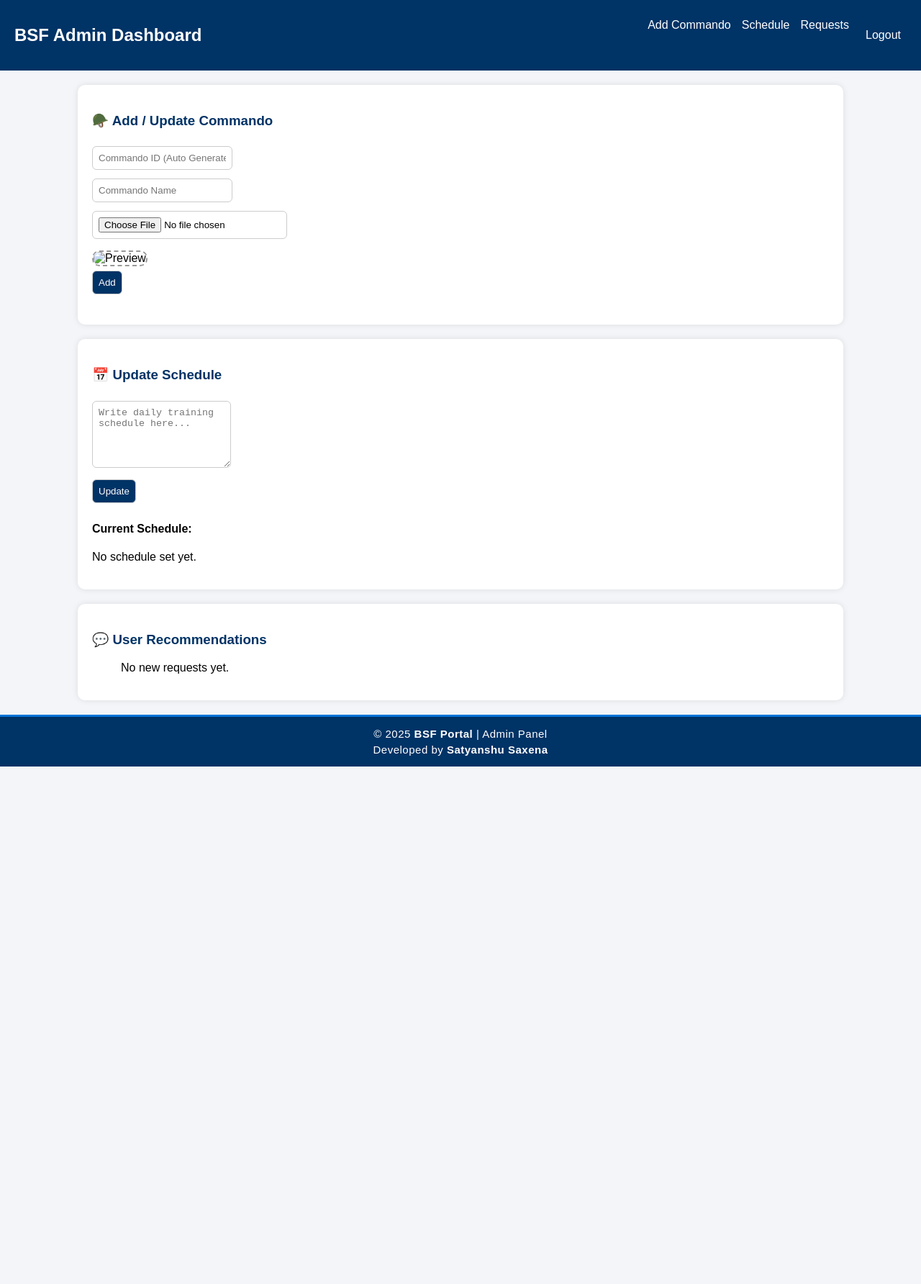
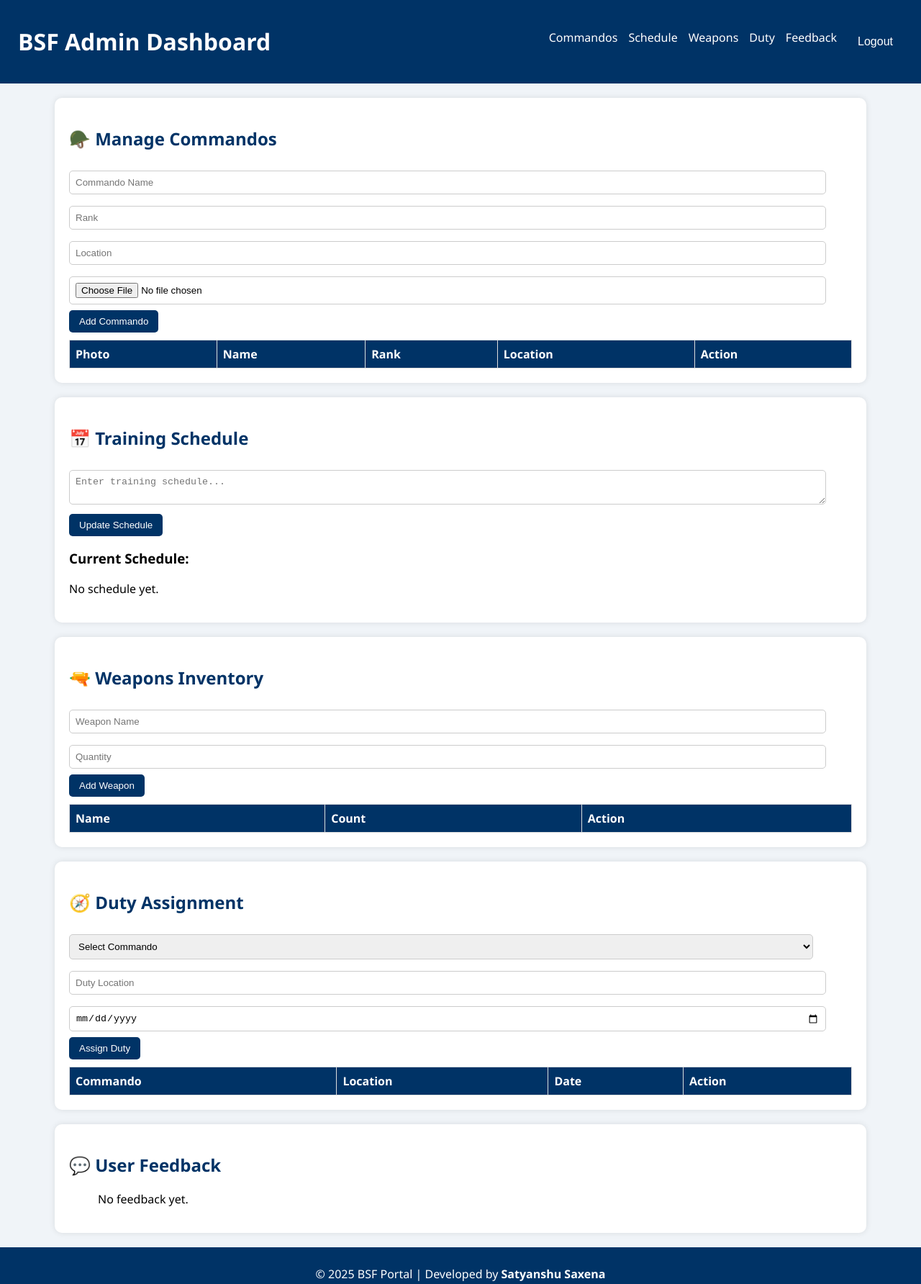
Before and after one commit to satyashuj/BSF-PORTAL-, a plain HTML site: page admin_dashboard.html in a window 1280 px wide. Shown: the whole page at 72% size. Before the commit the page ends 1065 px from the top, so only its background shows below. Drawn offline with Linux system fonts and the light colour scheme; sample sign-in values are in the browser's storage.

Commit message:
Refactor admin dashboard layout and styles

```diff
--- a/admin_dashboard.html
+++ b/admin_dashboard.html
@@ -4,259 +4,307 @@
 <meta charset="UTF-8">
 <meta name="viewport" content="width=device-width, initial-scale=1.0">
 <title>BSF Admin Dashboard</title>
-<link rel="stylesheet" href="admin.css">
 <style>
   body {
-    font-family: Arial, sans-serif;
-    background: #f3f5f8;
+    font-family: "Segoe UI", sans-serif;
     margin: 0;
+    background: #f0f4f8;
   }
-  .navbar {
+  header {
     background: #003366;
     color: white;
-    padding: 10px 20px;
+    padding: 15px 25px;
     display: flex;
     justify-content: space-between;
     align-items: center;
   }
-  .navbar ul {
+  nav ul {
     list-style: none;
     display: flex;
     gap: 15px;
   }
-  .navbar a, .navbar button {
+  nav a, nav button {
     color: white;
     text-decoration: none;
+    border: none;
     background: none;
-    border: none;
     cursor: pointer;
     font-size: 16px;
   }
-  .section-box {
+  section {
     background: white;
     margin: 20px auto;
+    width: 85%;
     padding: 20px;
-    width: 80%;
     border-radius: 10px;
     box-shadow: 0 0 8px rgba(0,0,0,0.1);
   }
-  input, textarea, button {
+  h2 { color: #003366; }
+  input, textarea, select {
+    width: 95%;
     padding: 8px;
-    margin: 6px 0;
-    border-radius: 6px;
+    margin: 8px 0;
+    border-radius: 5px;
     border: 1px solid #ccc;
   }
   button {
     background: #003366;
     color: white;
+    padding: 8px 14px;
+    border-radius: 5px;
+    border: none;
     cursor: pointer;
   }
-  #photoPreview {
+  table {
+    width: 100%;
+    border-collapse: collapse;
     margin-top: 10px;
-    width: 80px;
-    height: 80px;
-    border: 2px dashed #999;
-    border-radius: 10px;
-    object-fit: cover;
   }
-  #list li {
-    list-style: none;
-    background: #f9f9f9;
-    padding: 10px;
-    border-radius: 8px;
-    margin-bottom: 10px;
+  table, th, td {
+    border: 1px solid #ddd;
+  }
+  th, td {
+    padding: 8px;
+    text-align: left;
+  }
+  th {
+    background: #003366;
+    color: white;
   }
   footer {
+    text-align: center;
     background: #003366;
     color: white;
-    text-align: center;
     padding: 10px;
   }
 </style>
 </head>
 <body>
 
-<nav class="navbar">
-  <h2>BSF Admin Dashboard</h2>
-  <ul>
-    <li><a href="#add">Add Commando</a></li>
-    <li><a href="#schedule">Schedule</a></li>
-    <li><a href="#requests">Requests</a></li>
-    <li><button onclick="logout()">Logout</button></li>
-  </ul>
-</nav>
+<header>
+  <h1>BSF Admin Dashboard</h1>
+  <nav>
+    <ul>
+      <li><a href="#commandos">Commandos</a></li>
+      <li><a href="#schedule">Schedule</a></li>
+      <li><a href="#weapons">Weapons</a></li>
+      <li><a href="#duty">Duty</a></li>
+      <li><a href="#feedback">Feedback</a></li>
+      <li><button onclick="logout()">Logout</button></li>
+    </ul>
+  </nav>
+</header>
 
-<!-- 🔹 Add / Edit Commando Section -->
-<section id="add" class="section-box">
-  <h3>🪖 Add / Update Commando</h3>
-  <input type="text" id="commandoId" placeholder="Commando ID (Auto Generated)" readonly>
-  <br>
-  <input type="text" id="name" placeholder="Commando Name">
-  <br>
-  <input type="file" id="photoUpload" accept="image/*" onchange="previewPhoto(event)">
-  <br>
-  <img id="photoPreview" src="" alt="Preview">
-  <br>
-  <button id="addBtn" onclick="addOrUpdateCommando()">Add</button>
-  <button id="cancelEditBtn" style="display:none;" onclick="cancelEdit()">Cancel Edit</button>
-  <ul id="list"></ul>
+<!-- 🪖 Commandos Section -->
+<section id="commandos">
+  <h2>🪖 Manage Commandos</h2>
+  <input type="text" id="commandoName" placeholder="Commando Name">
+  <input type="text" id="commandoRank" placeholder="Rank">
+  <input type="text" id="commandoLocation" placeholder="Location">
+  <input type="file" id="commandoPhoto" accept="image/*">
+  <button onclick="addCommando()">Add Commando</button>
+  <table id="commandoTable">
+    <thead><tr><th>Photo</th><th>Name</th><th>Rank</th><th>Location</th><th>Action</th></tr></thead>
+    <tbody></tbody>
+  </table>
 </section>
 
-<!-- 🔹 Schedule Section -->
-<section id="schedule" class="section-box">
-  <h3>📅 Update Schedule</h3>
-  <textarea id="scheduleText" placeholder="Write daily training schedule here..." rows="5"></textarea><br>
-  <button onclick="updateSchedule()">Update</button>
-  <h4>Current Schedule:</h4>
-  <p id="showSchedule"></p>
+<!-- 📅 Schedule -->
+<section id="schedule">
+  <h2>📅 Training Schedule</h2>
+  <textarea id="scheduleText" placeholder="Enter training schedule..."></textarea><br>
+  <button onclick="updateSchedule()">Update Schedule</button>
+  <h3>Current Schedule:</h3>
+  <p id="currentSchedule"></p>
 </section>
 
-<!-- 🔹 Requests Section -->
-<section id="requests" class="section-box">
-  <h3>💬 User Recommendations</h3>
-  <ul id="recommendList"></ul>
+<!-- 🔫 Weapons -->
+<section id="weapons">
+  <h2>🔫 Weapons Inventory</h2>
+  <input type="text" id="weaponName" placeholder="Weapon Name">
+  <input type="number" id="weaponCount" placeholder="Quantity">
+  <button onclick="addWeapon()">Add Weapon</button>
+  <table id="weaponTable">
+    <thead><tr><th>Name</th><th>Count</th><th>Action</th></tr></thead>
+    <tbody></tbody>
+  </table>
+</section>
+
+<!-- 🧭 Duty Assignment -->
+<section id="duty">
+  <h2>🧭 Duty Assignment</h2>
+  <select id="dutyCommando"></select>
+  <input type="text" id="dutyLocation" placeholder="Duty Location">
+  <input type="date" id="dutyDate">
+  <button onclick="assignDuty()">Assign Duty</button>
+  <table id="dutyTable">
+    <thead><tr><th>Commando</th><th>Location</th><th>Date</th><th>Action</th></tr></thead>
+    <tbody></tbody>
+  </table>
+</section>
+
+<!-- 💬 Feedback -->
+<section id="feedback">
+  <h2>💬 User Feedback</h2>
+  <ul id="feedbackList"></ul>
 </section>
 
 <footer>
-  <p>© 2025 <strong>BSF Portal</strong> | Admin Panel</p>
-  <p>Developed by <strong>Satyanshu Saxena</strong></p>
+  <p>© 2025 BSF Portal | Developed by <b>Satyanshu Saxena</b></p>
 </footer>
 
 <script>
-// 🔐 Redirect if not admin
+// Redirect non-admin
 if (localStorage.getItem("isAdmin") !== "true") {
   window.location.href = "main_login.html";
 }
 
-// 🔸 Load Data
+// Load storage
 let commandos = JSON.parse(localStorage.getItem("commandos")) || [];
-let schedule = localStorage.getItem("schedule") || "No schedule set yet.";
-let recommendations = JSON.parse(localStorage.getItem("recommendations")) || [];
+let weapons = JSON.parse(localStorage.getItem("weapons")) || [];
+let duties = JSON.parse(localStorage.getItem("duties")) || [];
+let schedule = localStorage.getItem("schedule") || "No schedule yet.";
+let feedback = JSON.parse(localStorage.getItem("recommendations")) || [];
 
-let editIndex = null;
-let uploadedPhoto = "";
+// 🪖 Add Commando
+function addCommando() {
+  const name = document.getElementById("commandoName").value.trim();
+  const rank = document.getElementById("commandoRank").value.trim();
+  const location = document.getElementById("commandoLocation").value.trim();
+  const photoFile = document.getElementById("commandoPhoto").files[0];
 
-// 🔹 Generate Commando ID automatically
-function generateId() {
-  return "CMD" + Math.floor(Math.random() * 100000);
+  if (!name || !rank || !location || !photoFile) return alert("Please fill all fields!");
+
+  const reader = new FileReader();
+  reader.onload = function(e) {
+    commandos.push({ name, rank, location, photo: e.target.result });
+    localStorage.setItem("commandos", JSON.stringify(commandos));
+    renderCommandos();
+    updateDutyDropdown();
+    alert("Commando added successfully!");
+  };
+  reader.readAsDataURL(photoFile);
 }
 
-// 🔹 Preview photo
-function previewPhoto(event) {
-  const file = event.target.files[0];
-  if (file) {
-    const reader = new FileReader();
-    reader.onload = function(e) {
-      uploadedPhoto = e.target.result;
-      document.getElementById("photoPreview").src = uploadedPhoto;
-    };
-    reader.readAsDataURL(file);
-  }
-}
-
-// 🔹 Render Commandos
+// 🪖 Render Commandos
 function renderCommandos() {
-  const list = document.getElementById("list");
-  list.innerHTML = "";
+  const tbody = document.querySelector("#commandoTable tbody");
+  tbody.innerHTML = "";
   commandos.forEach((c, i) => {
-    const li = document.createElement("li");
-    li.innerHTML = `
-      <img src="${c.photo}" width="50" style="border-radius:50%">
-      <strong>${c.name}</strong> (ID: ${c.id})
-      <button onclick="editCommando(${i})">✏️ Edit</button>
-      <button onclick="deleteCommando(${i})">🗑️ Delete</button>
-    `;
-    list.appendChild(li);
+    tbody.innerHTML += `
+      <tr>
+        <td><img src="${c.photo}" width="50" style="border-radius:50%"></td>
+        <td>${c.name}</td>
+        <td>${c.rank}</td>
+        <td>${c.location}</td>
+        <td><button onclick="deleteCommando(${i})">Delete</button></td>
+      </tr>`;
   });
 }
 
-// 🪖 Add or Update Commando
-function addOrUpdateCommando() {
-  const name = document.getElementById("name").value.trim();
-  const id = document.getElementById("commandoId").value || generateId();
-
-  if (!name || !uploadedPhoto) return alert("⚠️ Enter Name and Upload Photo!");
-
-  if (editIndex === null) {
-    commandos.push({ id, name, photo: uploadedPhoto });
-    alert("✅ Commando added successfully!");
-  } else {
-    commandos[editIndex] = { id, name, photo: uploadedPhoto };
-    alert("✏️ Commando updated successfully!");
-    editIndex = null;
-    document.getElementById("addBtn").innerText = "Add";
-    document.getElementById("cancelEditBtn").style.display = "none";
-  }
-
+// 🗑 Delete Commando
+function deleteCommando(i) {
+  if (!confirm("Delete this commando?")) return;
+  commandos.splice(i, 1);
   localStorage.setItem("commandos", JSON.stringify(commandos));
   renderCommandos();
-  clearForm();
+  updateDutyDropdown();
 }
 
-// ✏️ Edit Commando
-function editCommando(index) {
-  const c = commandos[index];
-  document.getElementById("commandoId").value = c.id;
-  document.getElementById("name").value = c.name;
-  document.getElementById("photoPreview").src = c.photo;
-  uploadedPhoto = c.photo;
-  document.getElementById("addBtn").innerText = "Update";
-  document.getElementById("cancelEditBtn").style.display = "inline-block";
-  editIndex = index;
-}
-
-// ❌ Cancel Edit
-function cancelEdit() {
-  clearForm();
-  editIndex = null;
-  document.getElementById("addBtn").innerText = "Add";
-  document.getElementById("cancelEditBtn").style.display = "none";
-}
-
-// 🧹 Clear Input Fields
-function clearForm() {
-  document.getElementById("commandoId").value = "";
-  document.getElementById("name").value = "";
-  document.getElementById("photoPreview").src = "";
-  document.getElementById("photoUpload").value = "";
-  uploadedPhoto = "";
-}
-
-// 🗑 Delete Commando
-function deleteCommando(index) {
-  if (!confirm("Are you sure you want to delete this commando?")) return;
-  commandos.splice(index, 1);
-  localStorage.setItem("commandos", JSON.stringify(commandos));
-  renderCommandos();
-  alert("🗑️ Commando deleted.");
-}
-
-// 📅 Update Schedule
+// 📅 Schedule
 function updateSchedule() {
   const text = document.getElementById("scheduleText").value.trim();
-  if (!text) return alert("⚠️ Please write schedule first!");
+  if (!text) return alert("Enter a schedule!");
   schedule = text;
   localStorage.setItem("schedule", schedule);
   renderSchedule();
-  alert("✅ Schedule updated successfully!");
+  alert("Schedule updated!");
 }
 
-// 🔹 Render Schedule
 function renderSchedule() {
-  document.getElementById("showSchedule").innerText = schedule;
+  document.getElementById("currentSchedule").innerText = schedule;
 }
 
-// 💬 Render Requests
-function renderRequests() {
-  const list = document.getElementById("recommendList");
+// 🔫 Weapons
+function addWeapon() {
+  const name = document.getElementById("weaponName").value.trim();
+  const count = document.getElementById("weaponCount").value.trim();
+  if (!name || !count) return alert("Fill all fields!");
+  weapons.push({ name, count });
+  localStorage.setItem("weapons", JSON.stringify(weapons));
+  renderWeapons();
+}
+
+function renderWeapons() {
+  const tbody = document.querySelector("#weaponTable tbody");
+  tbody.innerHTML = "";
+  weapons.forEach((w, i) => {
+    tbody.innerHTML += `
+      <tr>
+        <td>${w.name}</td>
+        <td>${w.count}</td>
+        <td><button onclick="deleteWeapon(${i})">Delete</button></td>
+      </tr>`;
+  });
+}
+
+function deleteWeapon(i) {
+  weapons.splice(i, 1);
+  localStorage.setItem("weapons", JSON.stringify(weapons));
+  renderWeapons();
+}
+
+// 🧭 Duty
+function assignDuty() {
+  const commando = document.getElementById("dutyCommando").value;
+  const location = document.getElementById("dutyLocation").value.trim();
+  const date = document.getElementById("dutyDate").value;
+  if (!commando || !location || !date) return alert("Fill all fields!");
+  duties.push({ commando, location, date });
+  localStorage.setItem("duties", JSON.stringify(duties));
+  renderDuties();
+}
+
+function renderDuties() {
+  const tbody = document.querySelector("#dutyTable tbody");
+  tbody.innerHTML = "";
+  duties.forEach((d, i) => {
+    tbody.innerHTML += `
+      <tr>
+        <td>${d.commando}</td>
+        <td>${d.location}</td>
+        <td>${d.date}</td>
+        <td><button onclick="deleteDuty(${i})">Delete</button></td>
+      </tr>`;
+  });
+}
+
+function deleteDuty(i) {
+  duties.splice(i, 1);
+  localStorage.setItem("duties", JSON.stringify(duties));
+  renderDuties();
+}
+
+function updateDutyDropdown() {
+  const select = document.getElementById("dutyCommando");
+  select.innerHTML = '<option value="">Select Commando</option>';
+  commandos.forEach(c => {
+    const option = document.createElement("option");
+    option.value = c.name;
+    option.text = c.name;
+    select.appendChild(option);
+  });
+}
+
+// 💬 Feedback
+function renderFeedback() {
+  const list = document.getElementById("feedbackList");
   list.innerHTML = "";
-  if (recommendations.length === 0) {
-    list.innerHTML = "<p>No new requests yet.</p>";
+  if (feedback.length === 0) {
+    list.innerHTML = "<p>No feedback yet.</p>";
   } else {
-    recommendations.forEach((r, i) => {
-      const li = document.createElement("li");
-      li.innerHTML = `<strong>Suggestion ${i + 1}:</strong> ${r}`;
-      list.appendChild(li);
+    feedback.forEach((f, i) => {
+      list.innerHTML += `<li><b>Suggestion ${i + 1}:</b> ${f}</li>`;
     });
   }
 }
@@ -264,13 +312,16 @@
 // 🚪 Logout
 function logout() {
   localStorage.removeItem("isAdmin");
-  window.location.href = "logout_success.html";
+  window.location.href = "main_login.html";
 }
 
-// 🔄 Initialize
+// Initialize
 renderCommandos();
+renderWeapons();
 renderSchedule();
-renderRequests();
+renderDuties();
+renderFeedback();
+updateDutyDropdown();
 </script>
 </body>
 </html>
```
